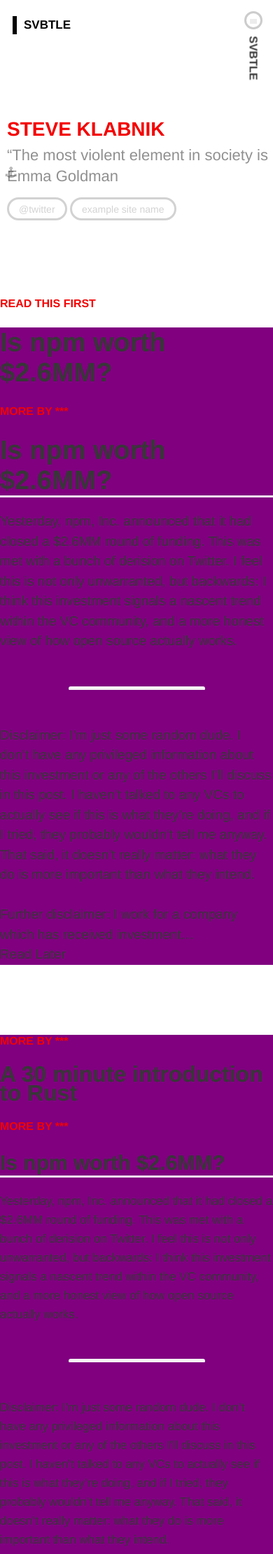
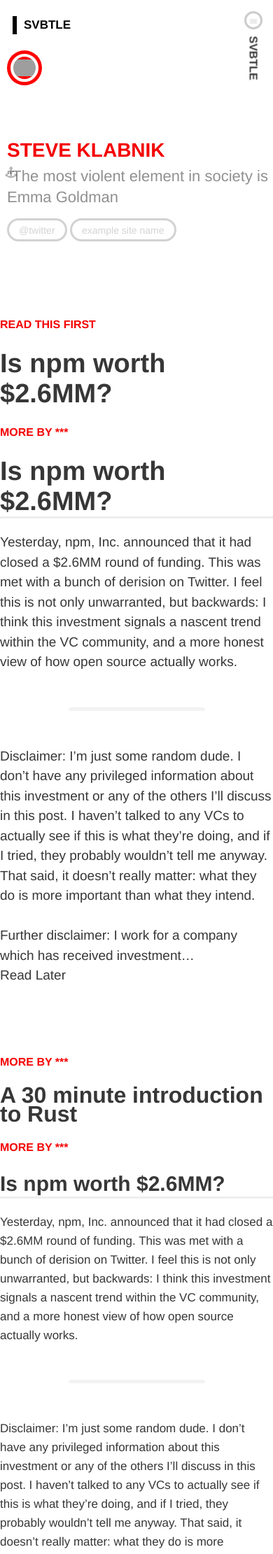
Before and after one commit to orlando/svbtle-jekyll, a Jekyll site: the page built from index.html, in a window 390 px wide. Shown: the top 2221 px of the page at 70% size. Built offline with Jekyll 4.4.1, drawn with Linux system fonts in a browser that asks for light colours; nearby versions of some CDN libraries; Markdown is read by kramdown in place of the engine named in the settings; the list of posts is cut into pages by our own code; grey boxes are pictures that could not be loaded.

Commit message:
Responsive main-header at 780px

```diff
--- a/assets/stylesheets/responsive.css
+++ b/assets/stylesheets/responsive.css
@@ -1,5 +1,31 @@
 @media only screen and (max-width: 780px) {
-  .post {
-    background-color: purple;
+
+  /* LOGO */
+
+  .avatar {
+    float: none;
+    position: relative;
+    left: auto;
+    right: auto;
+    top: auto;
+    bottom: auto;
+    margin: 0;
+    margin-bottom: 70px;
+    width: 50px;
+    height: 50px;
   }
+
+  .avatar a {
+    width: 40px;
+    height: 40px;
+    top: 5px;
+  }
+
+  /*HEADER*/
+
+  .main-header {
+    padding-top: 0;
+  }
+
+
 }
--- a/assets/stylesheets/styles.css
+++ b/assets/stylesheets/styles.css
@@ -49,7 +49,7 @@
     gray:   #909090
 */
 
-figure {
+.avatar {
   background-color: red;
   border-radius: 50%;
   height: 90px;
@@ -57,11 +57,10 @@
   float: left;
   left: -130px;
   bottom: 70px;
-  /* right: auto; */
   position: absolute;
 }
 
-figure.avatar a {
+.avatar a {
   display: block;
   position: relative;
   width: 72px;
```
